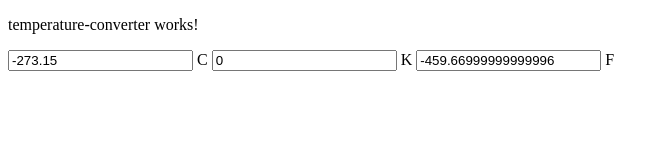
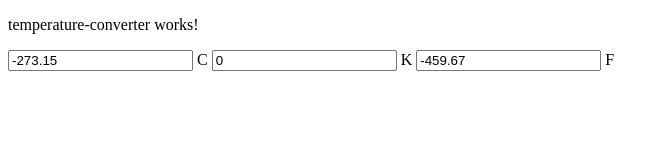
Before and after one commit to ThiaudioTT/temperatureConverter, an Angular app: page / in a window 1280 px wide. Shown: the top 160 px of the page, without its empty margins (0-669 px from the left). Built offline with nearby package versions, Linux system fonts and the light colour scheme.

Commit message:
fix: fix decimals in input

```diff
--- a/src/app/components/temperature-converter/temperature-converter.component.html
+++ b/src/app/components/temperature-converter/temperature-converter.component.html
@@ -6,9 +6,9 @@
   <input type="text" min="-273.15" [(ngModel)]="celsius" (ngModelChange)="celsiusToAll()" appDecimalLimit> C
 </label>
 <label for="kelvin">
-  <input type="text" [(ngModel)]="kelvin" (ngModelChange)="kelvinToAll()" appDecimalLimit> K
+  <input type="text" min="0" [(ngModel)]="kelvin" (ngModelChange)="kelvinToAll()" appDecimalLimit> K
 </label>
 
 <label for="fahrenheit">
-  <input type="text" [(ngModel)]="fahrenheit" (ngModelChange)="fahrenheitToAll()" appDecimalLimit> F
+  <input type="text" min="-459.67" [(ngModel)]="fahrenheit" (ngModelChange)="fahrenheitToAll()" appDecimalLimit> F
 </label>
--- a/src/app/components/temperature-converter/temperature-converter.component.ts
+++ b/src/app/components/temperature-converter/temperature-converter.component.ts
@@ -20,18 +20,29 @@ export class TemperatureConverterComponent {
 
 
   celsiusToAll() {
+    this.celsius = Number(this.celsius);
     this.kelvin = Number(this.celsius) + 273.15;
     this.fahrenheit = (Number(this.celsius) * 9 / 5) + 32;
+    this.fixDecimals();
   }
 
   fahrenheitToAll() {
+    this.fahrenheit = Number(this.fahrenheit);
     this.celsius = (Number(this.fahrenheit) - 32) * 5 / 9;
     this.kelvin = Number(this.celsius) + 273.15;
+    this.fixDecimals();
   }
 
   kelvinToAll() {
+    this.kelvin = Number(this.kelvin);
     this.celsius = Number(this.kelvin) - 273.15;
     this.fahrenheit = (Number(this.celsius) * 9 / 5) + 32;
+    this.fixDecimals();
   }
 
+  fixDecimals() {
+    this.celsius = Number(this.celsius.toFixed(2));
+    this.fahrenheit = Number(this.fahrenheit.toFixed(2));
+    this.kelvin = Number(this.kelvin.toFixed(2));
+  }
 }
```
